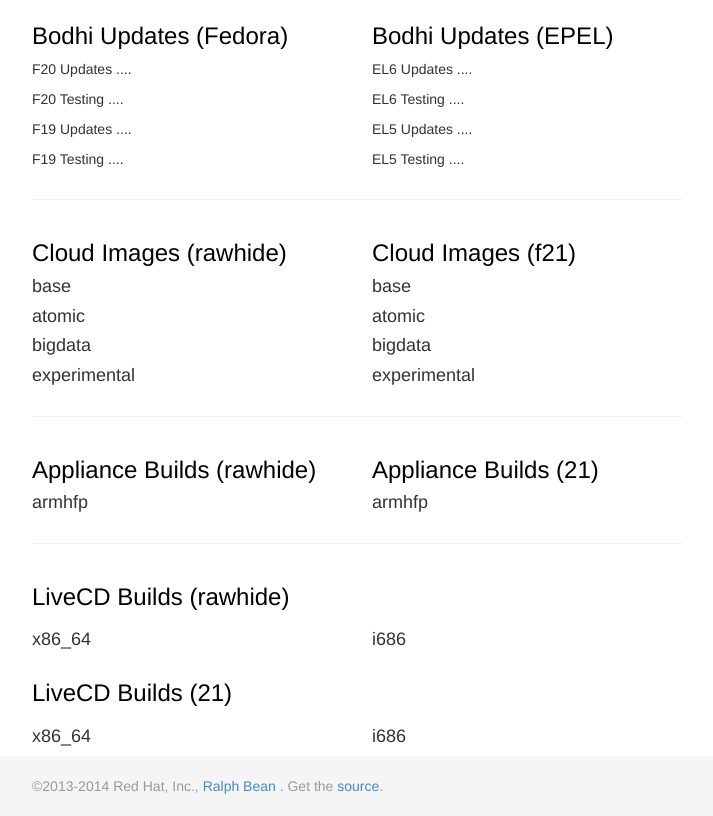
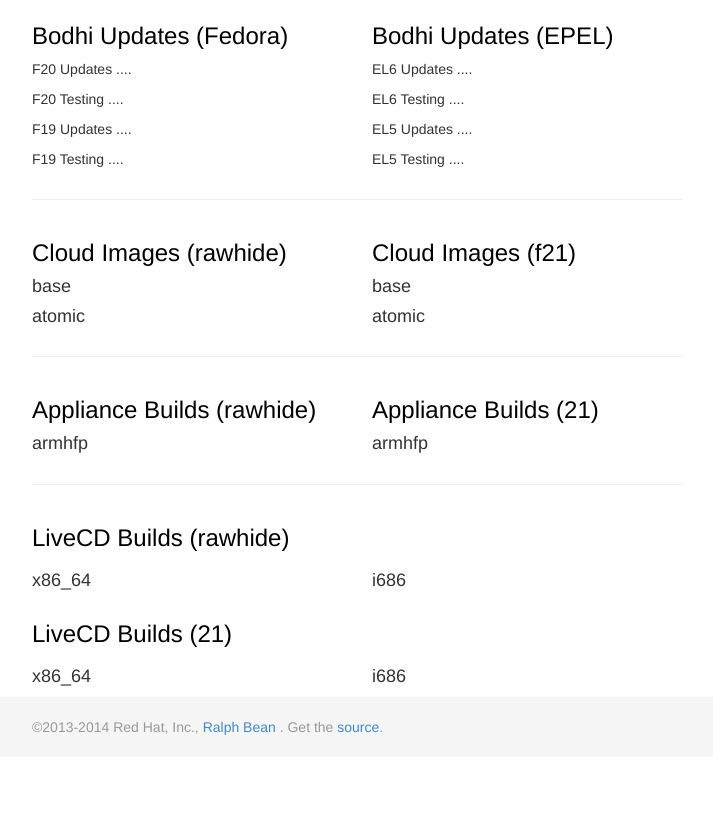
Before and after one commit to fedora-infra/fedora-releng-dash, a plain HTML site: page fedora-releng-dash/index.html in a window 1280 px wide. Shown: the part 999-1815 px from the top of the page, without its empty margins (283-996 px from the left). After the commit the page ends 1756 px from the top, so only its background shows below. Drawn offline with Linux system fonts and the light colour scheme.

Commit message:
Remove the fields we're not building for now.

```diff
--- a/fedora-releng-dash/index.html
+++ b/fedora-releng-dash/index.html
@@ -141,8 +141,6 @@
                 <div id="image-rawhide-container">
                     <div id="image-rawhide-base"><h4>base</h4></div>
                     <div id="image-rawhide-atomic"><h4>atomic</h4></div>
-                    <div id="image-rawhide-bigdata"><h4>bigdata</h4></div>
-                    <div id="image-rawhide-experimental"><h4>experimental</h4></div>
                 </div>
             </div>
             <div class="col-md-6">
@@ -150,8 +148,6 @@
                 <div id="image-21-container">
                     <div id="image-21-base"><h4>base</h4></div>
                     <div id="image-21-atomic"><h4>atomic</h4></div>
-                    <div id="image-21-bigdata"><h4>bigdata</h4></div>
-                    <div id="image-21-experimental"><h4>experimental</h4></div>
                 </div>
             </div>
         </div>
```
